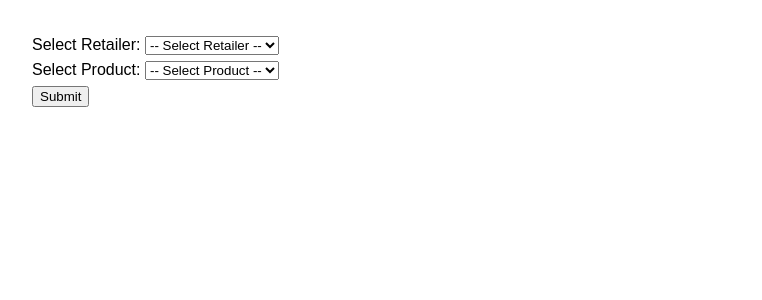
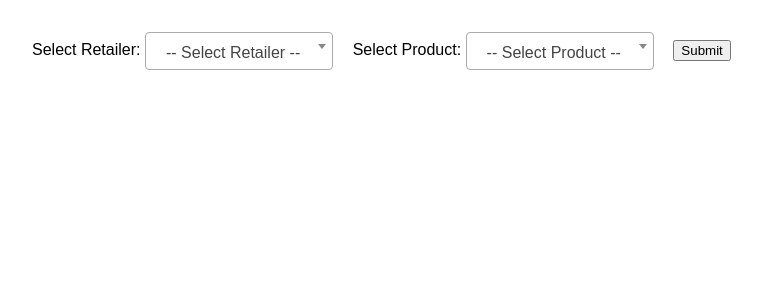
Before and after one commit to habarcs/bigdata, a Flask app: page /forecasting in a window 1280 px wide. Shown: the part 58-358 px from the top of the page, without its empty margins (0-762 px from the left). Run offline with Flask 3, Linux system fonts and the light colour scheme; data that the repository does not hold is empty; some libraries are stand-ins or nearby versions.

Commit message:
some adjustments

```diff
--- a/ui/app.py
+++ b/ui/app.py
@@ -93,27 +93,45 @@ def inventory():
             return jsonify(data)
 
 
-
 @app.route('/forecasting', methods=['GET', 'POST'])
 def forecasting():
     with psycopg.connect(POSTGRES_CONNECTION, autocommit=True) as conn:
         with conn.cursor() as cur:
-            cur.execute("SELECT retailer_id FROM forecast")
-            retailers = [{'id': row[0]} for row in cur.fetchall()]
-            cur.execute("SELECT product_id FROM forecast")
-            products = [{'id': row[0]} for row in cur.fetchall()]
+            # Fetch retailers with their names
+            cur.execute("SELECT retailer_id, retailer_name FROM retailers")
+            retailers = [{'id': row[0], 'name': row[1]} for row in cur.fetchall()]
+
+            # Fetch products with their names
+            cur.execute("SELECT product_id, product_name FROM products")
+            products = [{'id': row[0], 'name': row[1]} for row in cur.fetchall()]
 
     if request.method == 'GET':
         return render_template('forecasting.html', retailers=retailers, products=products)
 
     elif request.method == 'POST':
-        # Fetch selected retailer and product IDs from the form
         retailer_id = request.form['retailer_id']
         product_id = request.form['product_id']
 
-        # Query the forecast table for the selected retailer and product
+        # Fetch the retailer and product names from the database based on the selected IDs
         with psycopg.connect(POSTGRES_CONNECTION, autocommit=True) as conn:
             with conn.cursor() as cur:
+                cur.execute("""
+                    SELECT retailer_name
+                    FROM retailers
+                    WHERE retailer_id = %s
+                """, (retailer_id,))
+                retailer_row = cur.fetchone()
+                retailer_name = retailer_row[0] if retailer_row else None
+
+                cur.execute("""
+                    SELECT product_name
+                    FROM products
+                    WHERE product_id = %s
+                """, (product_id,))
+                product_row = cur.fetchone()
+                product_name = product_row[0] if product_row else None
+
+                # Fetch forecast data for the selected retailer and product
                 cur.execute("""
                     SELECT ds, item_quantity
                     FROM forecast
@@ -122,18 +140,23 @@ def forecasting():
                 """, (retailer_id, product_id))
                 data = cur.fetchall()
 
-        # Convert the data to a Pandas DataFrame
+        # If no data is available, pass an error message to the template
+        if not data:
+            error = "There is no sufficient data to make a demand prediction."
+            return render_template('forecasting.html', retailers=retailers, products=products, error=error)
+
+        # Convert the fetched data to a Pandas DataFrame
         df = pd.DataFrame(data, columns=['ds', 'item_quantity'])
 
-        # Generate the interactive plot
+        # Generate the interactive plot with the product name and retailer name in the title
         fig = px.line(df, x='ds', y='item_quantity',
-                      title=f'Demand Forecast for Product <b>{product_id}</b> at Retailer <b>{retailer_id}</b>',
+                      title=f'Demand Forecast for Product <b>{product_name}</b> at Retailer <b>{retailer_name}</b>',
                       labels={'ds': 'Date', 'item_quantity': 'Predicted Demand'},
                       template='plotly_white')
         graph_html = fig.to_html(full_html=False)
 
-        # Return the plot in the response
         return render_template('forecasting.html', graph_html=graph_html, retailers=retailers, products=products)
+
 
 
 if __name__ == '__main__':
--- a/ui/templates/forecasting.html
+++ b/ui/templates/forecasting.html
@@ -4,28 +4,28 @@
 
 {% block content %}
 <div class="container">
-    <form method="POST">
-        <div class="form-group">
-            <label for="retailer_id">Select Retailer:</label>
-            <select name="retailer_id" id="retailer_id" class="form-control" required>
+    <form method="POST" class="form-inline">
+        <div class="form-group mb-2">
+            <label for="retailer_id" class="mr-2">Select Retailer:</label>
+            <select name="retailer_id" id="retailer_id" class="form-control select2" required>
                 <option value="">-- Select Retailer --</option>
                 {% for retailer in retailers %}
-                    <option value="{{ retailer.id }}">{{ retailer.id }}</option>
+                    <option value="{{ retailer.id }}">{{ retailer.name }}</option>
                 {% endfor %}
             </select>
         </div>
 
-        <div class="form-group">
-            <label for="product_id">Select Product:</label>
-            <select name="product_id" id="product_id" class="form-control" required>
+        <div class="form-group mb-2 mx-3">
+            <label for="product_id" class="mr-2">Select Product:</label>
+            <select name="product_id" id="product_id" class="form-control select2" required>
                 <option value="">-- Select Product --</option>
                 {% for product in products %}
-                    <option value="{{ product.id }}">{{ product.id }}</option>
+                    <option value="{{ product.id }}">{{ product.name }}</option>
                 {% endfor %}
             </select>
         </div>
 
-        <button type="submit" class="btn btn-primary">Submit</button>
+        <button type="submit" class="btn btn-primary mb-2">Submit</button>
     </form>
 
     <!-- Display forecast plot -->
@@ -44,4 +44,36 @@
         </div>
     {% endif %}
 </div>
+
+<!-- Select2 scripts -->
+<link href="https://cdn.jsdelivr.net/npm/select2@4.1.0-rc.0/dist/css/select2.min.css" rel="stylesheet" />
+<script src="https://cdn.jsdelivr.net/npm/jquery@3.6.0/dist/jquery.min.js"></script>
+<script src="https://cdn.jsdelivr.net/npm/select2@4.1.0-rc.0/dist/js/select2.min.js"></script>
+
+<style>
+    .select2-container {
+        width: auto !important;
+    }
+
+    .select2-container .select2-selection--single {
+        height: 38px;
+        padding: 6px 12px;
+    }
+
+    .form-inline .form-group {
+        display: inline-block;
+        margin-right: 15px;
+    }
+
+    .form-inline button {
+        margin-top: 0;
+    }
+</style>
+
+<script>
+    $(document).ready(function() {
+        $('#retailer_id, #product_id').select2();
+    });
+</script>
+
 {% endblock %}
```
Also changed, not shown: ui/templates/home.html (+3 -5 lines).
